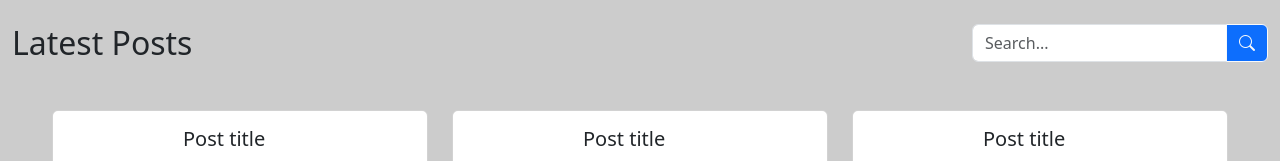
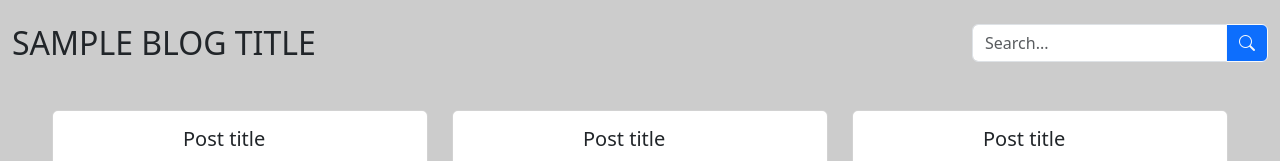
Before and after one commit to Sanjay-D-works/Django-Project, a Django app: template Blogs/blog/templates/index.html in a window 1280 px wide. Shown: the part 74-235 px from the top of the page. Run offline with Django 5.2, Linux system fonts and the light colour scheme; the template is opened without the code that fills it: most values are stand-ins (such as "Sample title", 1, 10 or a date in 2020); some libraries are stand-ins or nearby versions.

Commit message:
using filter

```diff
--- /dev/null
+++ b/Blogs/blog/templates/base.html
@@ -0,0 +1,28 @@
+{% load static %}
+<!DOCTYPE html>
+<html lang="en">
+<head>
+    <meta charset="UTF-8">
+    <meta name="viewport" content="width=device-width, initial-scale=1.0">
+    <title>{{ blog_title | default:'Document'}}</title>
+    <link href="https://cdn.jsdelivr.net/npm/bootstrap@5.3.3/dist/css/bootstrap.min.css" rel="stylesheet" integrity="sha384-QWTKZyjpPEjISv5WaRU9OFeRpok6YctnYmDr5pNlyT2bRjXh0JMhjY6hW+ALEwIH" crossorigin="anonymous">
+    <link rel="stylesheet" href="{% static 'style.css' %}">
+    <link rel="stylesheet" href="https://cdn.jsdelivr.net/npm/bootstrap-icons@1.3.0/font/bootstrap-icons.css">
+</head>
+<body class="d-flex flex-column min-vh-100">
+
+    <!-- Header -->
+    {% include 'includes/header.html' %}
+
+
+    <!-- Dynamic content -->
+    {% block content %}
+    {% endblock %}
+
+    <!-- Footer -->
+    {% include 'includes/footer.html' %}
+
+
+    <script src="https://cdn.jsdelivr.net/npm/bootstrap@5.3.3/dist/js/bootstrap.bundle.min.js" integrity="sha384-YvpcrYf0tY3lHB60NNkmXc5s9fDVZLESaAA55NDzOxhy9GkcIdslK1eN7N6jIeHz" crossorigin="anonymous"></script>
+</body>
+</html>
--- /dev/null
+++ b/Blogs/blog/templates/includes/footer.html
@@ -0,0 +1,5 @@
+<footer class="bg-dark text-light p-3 mt-auto">
+        <div class="text-center">
+            © 2021 Company, Inc
+        </div>
+</footer>
--- /dev/null
+++ b/Blogs/blog/templates/includes/header.html
@@ -0,0 +1,14 @@
+<header class="p-3 bg-dark text-white">
+        <div class="row">
+            <div class="col">
+                <h3>Blog</h3>
+            </div>
+            <div class="col">
+                <div class="d-flex justify-content-center gap-3">
+                    <a class="text-light text-decoration-none" href="">Home</a>
+                    <a class="text-light text-decoration-none" href="">About</a>
+                    <a class="text-light text-decoration-none" href="">Contact</a>
+                </div>
+            </div>
+        </div>
+</header>
--- a/Blogs/blog/templates/index.html
+++ b/Blogs/blog/templates/index.html
@@ -1,34 +1,11 @@
-{% load static %}
-<!DOCTYPE html>
-<html lang="en">
-<head>
-    <meta charset="UTF-8">
-    <meta name="viewport" content="width=device-width, initial-scale=1.0">
-    <title>Document</title>
-    <link href="https://cdn.jsdelivr.net/npm/bootstrap@5.3.3/dist/css/bootstrap.min.css" rel="stylesheet" integrity="sha384-QWTKZyjpPEjISv5WaRU9OFeRpok6YctnYmDr5pNlyT2bRjXh0JMhjY6hW+ALEwIH" crossorigin="anonymous">
-    <link rel="stylesheet" href="{% static 'style.css' %}">
-    <link rel="stylesheet" href="https://cdn.jsdelivr.net/npm/bootstrap-icons@1.3.0/font/bootstrap-icons.css">
-</head>
-<body class="d-flex flex-column min-vh-100">
-    <header class="p-3 bg-dark text-white">
-        <div class="row">
-            <div class="col">
-                <h3>Blog</h3>
-            </div>
-            <div class="col">
-                <div class="d-flex justify-content-center gap-3">
-                    <a class="text-light text-decoration-none" href="">Home</a>
-                    <a class="text-light text-decoration-none" href="">About</a>
-                    <a class="text-light text-decoration-none" href="">Contact</a>
-                </div>
-            </div>
-        </div>
-    </header>
+{% extends 'base.html' %}
+
+{% block content %}
     <div class="container-fluid">
       <!-- Header Row -->
       <div class="row py-4">
         <div class="col">
-      <h2>Latest Posts</h2>
+          <h2>{{ blog_title | upper }}</h2>  <!-- length , truncatewords : 1 -->
         </div>
         <div class="col-3">
           <div class="input-group">
@@ -207,13 +184,4 @@
       </div>
     </div>
 
-
-
-    <footer class="bg-dark text-light p-3 mt-auto">
-        <div class="text-center">
-            © 2021 Company, Inc
-        </div>
-    </footer>
-    <script src="https://cdn.jsdelivr.net/npm/bootstrap@5.3.3/dist/js/bootstrap.bundle.min.js" integrity="sha384-YvpcrYf0tY3lHB60NNkmXc5s9fDVZLESaAA55NDzOxhy9GkcIdslK1eN7N6jIeHz" crossorigin="anonymous"></script>
-</body>
-</html>
+{% endblock %}
--- a/Blogs/blog/views.py
+++ b/Blogs/blog/views.py
@@ -4,7 +4,8 @@ from django.urls import reverse
 
 # Create your views here.
 def index(request):
-    return render(request,"index.html")
+    blog_title = "Latest Posts"
+    return render(request,"index.html", {'blog_title' : blog_title})
 
 def detail(request, post_id):
     return render(request,"detail.html")
```
Also changed, not shown: Blogs/blog/templates/detail.html (+7 -33 lines). Lines whose indentation alone changed are shown as unchanged.
